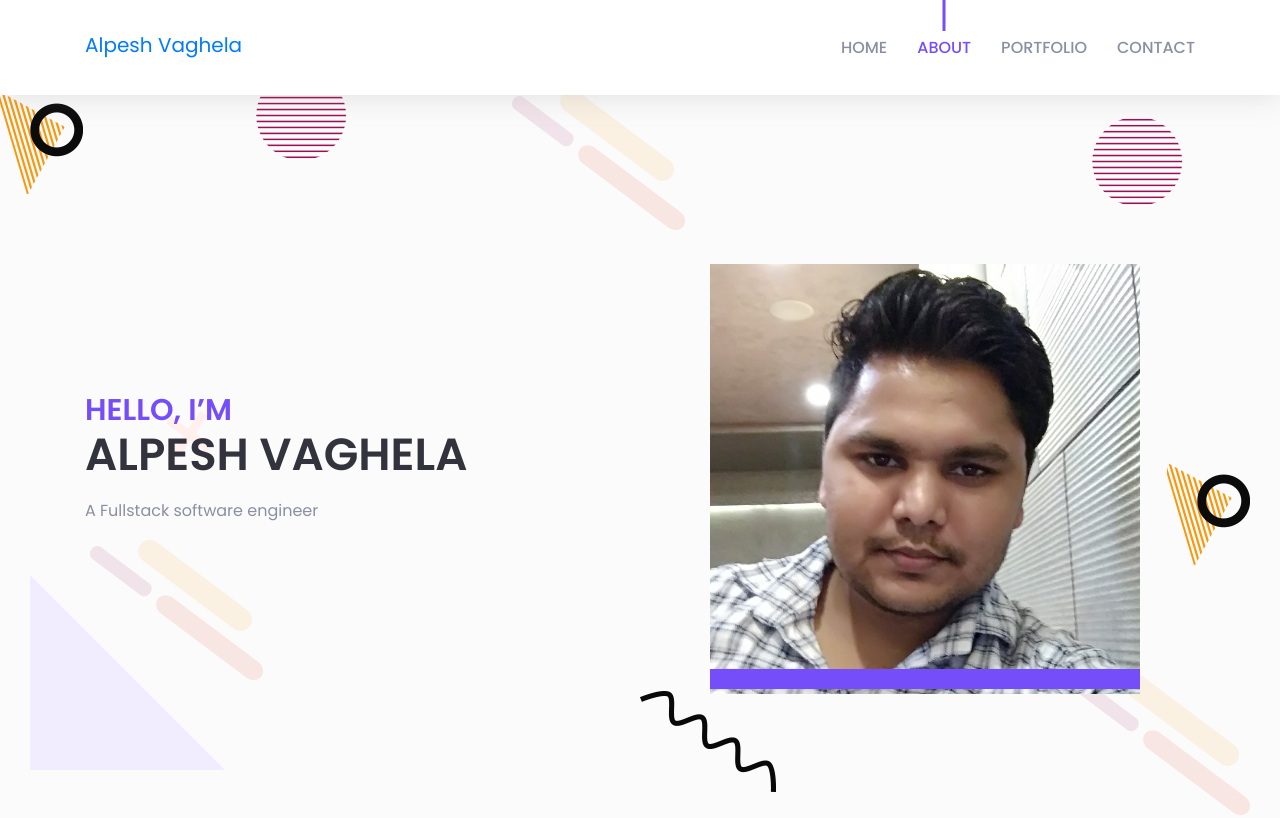
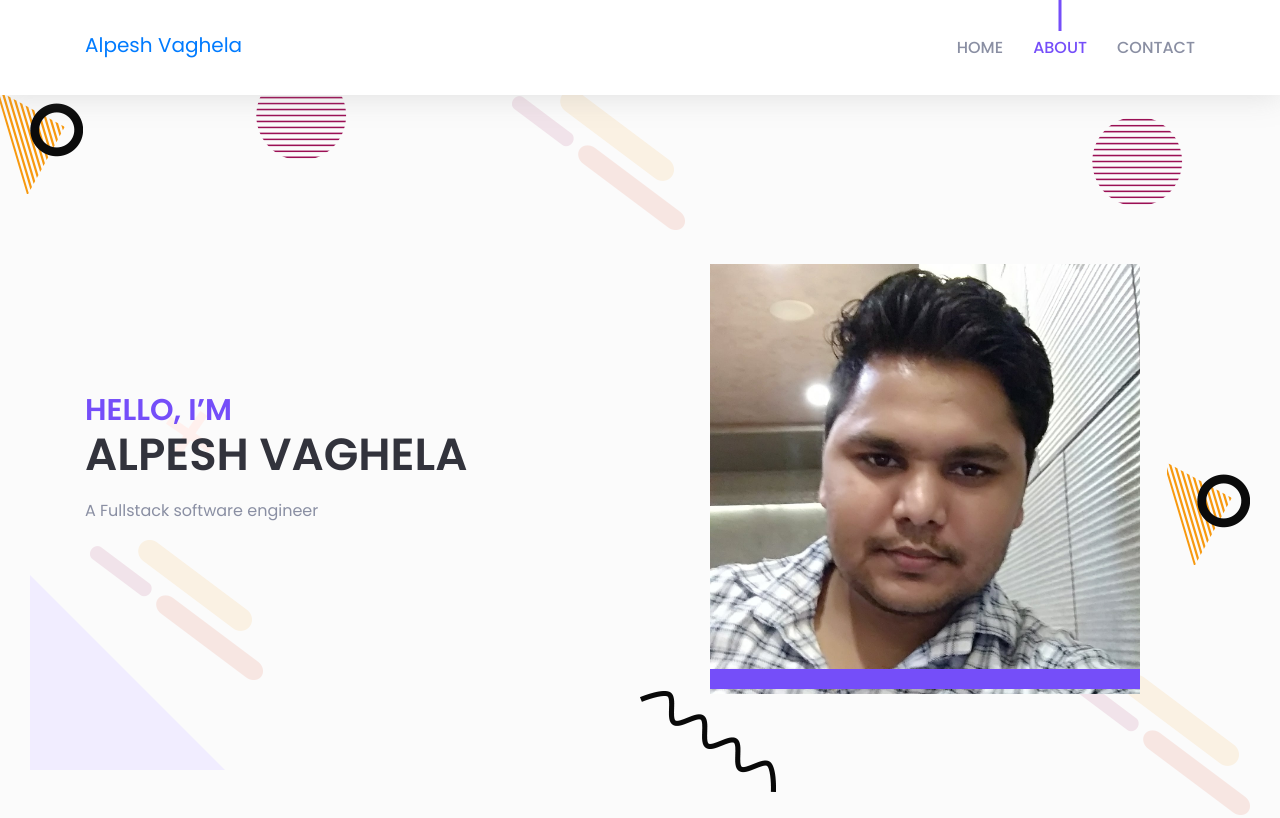
Before and after one commit to Alpesh-Vaghela/profilev2, a plain HTML site: page index.html in a window 1280 px wide. Shown: the top 818 px of the page. Drawn offline with Linux system fonts and the light colour scheme; files whose address does not match are found by name.

Commit message:
remove portfolio link

```diff
--- a/index.html
+++ b/index.html
@@ -52,7 +52,7 @@
                                     <li class="nav-item active"><a class="page-scroll" href="#home">Home</a></li>
                                     <li class="nav-item"><a class="page-scroll" href="#about">About</a></li>
                                     <!-- <li class="nav-item"><a class="page-scroll" href="#service">Services</a></li> -->
-                                    <li class="nav-item"><a class="page-scroll" href="#work">Portfolio</a></li>
+                                    <!-- <li class="nav-item"><a class="page-scroll" href="#work">Portfolio</a></li> -->
                                     <!-- <li class="nav-item"><a class="page-scroll" href="#blog">Blog</a></li> -->
                                     <li class="nav-item"><a class="page-scroll" href="#contact">Contact</a></li>
                                 </ul>
```
